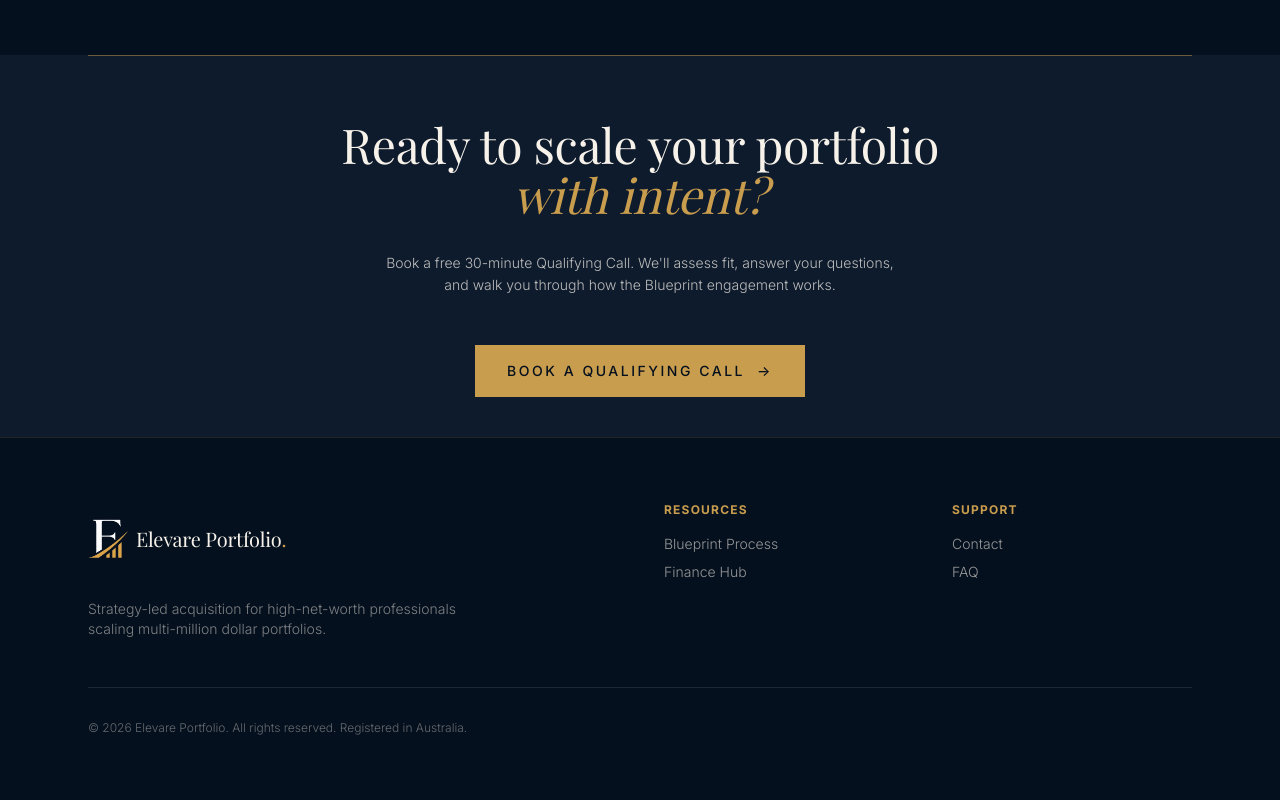
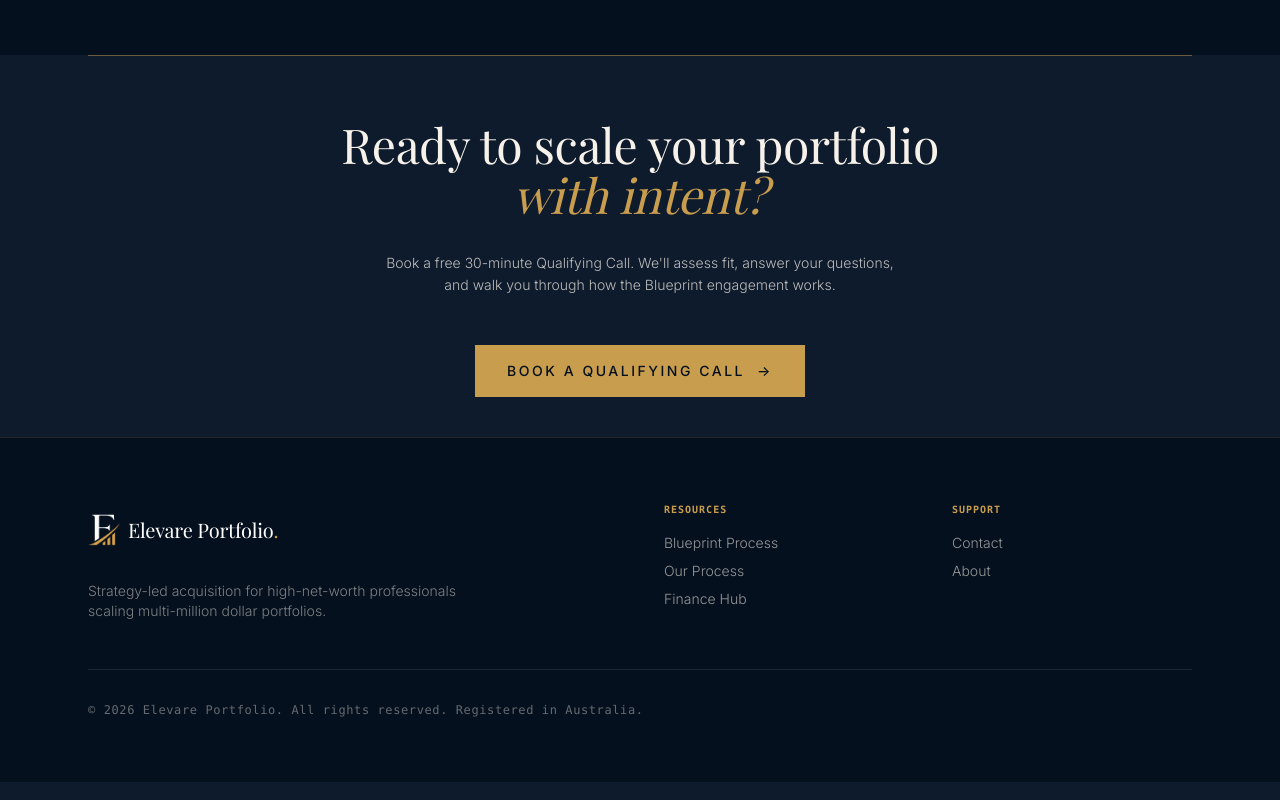
Before and after one commit to ajayappinop/Elevare-Portfolio-1, a React (Vite) app: page / in a window 1280 px wide. Shown: the part 5876-6676 px from the top of the page. Built offline with nearby package versions, Linux system fonts and the light colour scheme; a web font is replaced by a local one.

Commit message:
new update

```diff
--- a/package.json
+++ b/package.json
@@ -7,7 +7,7 @@
     "node": ">=20.0.0"
   },
   "scripts": {
-    "dev": "vite dev --host 0.0.0.0 --port 3000",
+    "dev": "vite dev --host 0.0.0.0 --port 3002 --strictPort",
     "install:ci": "npm ci --prefer-offline --no-audit --no-fund",
     "rebuild:native": "node scripts/rebuild-native-deps.mjs",
     "build": "node --max-old-space-size=4096 ./node_modules/vite/bin/vite.js build",
--- /dev/null
+++ b/src/components/SiteFooter.tsx
@@ -0,0 +1,76 @@
+import { Link } from "@tanstack/react-router";
+
+const logo = "/assets/logo.png";
+
+export function SiteFooter() {
+  return (
+    <footer className="border-t border-[var(--gold)]/15 py-16 bg-[var(--navy-deep)] relative z-10">
+      <div className="mx-auto max-w-6xl px-6">
+        <div className="grid grid-cols-1 md:grid-cols-4 gap-12 mb-12">
+          <div className="md:col-span-2 space-y-6">
+            <Link to="/" className="font-serif text-xl text-white flex items-center gap-2">
+              <img src={logo} alt="Elevare logo" className="w-[32px] h-[55px] object-contain" />
+              <span>
+                Elevare Portfolio<span className="text-[var(--gold)]">.</span>
+              </span>
+            </Link>
+            <p className="text-sm text-[var(--cream)]/50 max-w-sm font-light">
+              Strategy-led acquisition for high-net-worth professionals scaling multi-million dollar
+              portfolios.
+            </p>
+          </div>
+
+          <div>
+            <h4 className="text-[var(--gold)] uppercase tracking-widest text-[10px] font-bold mb-4 font-mono">
+              Resources
+            </h4>
+            <ul className="space-y-2 text-sm text-[var(--cream)]/60 font-light">
+              <li>
+                <Link to="/blueprint" className="hover:text-white transition-colors">
+                  Blueprint Process
+                </Link>
+              </li>
+              <li>
+                <Link to="/process" className="hover:text-white transition-colors">
+                  Our Process
+                </Link>
+              </li>
+              <li>
+                <a
+                  href="https://mortgageonly.com.au"
+                  className="hover:text-white transition-colors"
+                  referrerPolicy="no-referrer"
+                >
+                  Finance Hub
+                </a>
+              </li>
+            </ul>
+          </div>
+
+          <div>
+            <h4 className="text-[var(--gold)] uppercase tracking-widest text-[10px] font-bold mb-4 font-mono">
+              Support
+            </h4>
+            <ul className="space-y-2 text-sm text-[var(--cream)]/60 font-light">
+              <li>
+                <Link to="/booking" className="hover:text-white transition-colors">
+                  Contact
+                </Link>
+              </li>
+              <li>
+                <Link to="/about" className="hover:text-white transition-colors">
+                  About
+                </Link>
+              </li>
+            </ul>
+          </div>
+        </div>
+
+        <div className="pt-8 border-t border-[var(--cream)]/10 text-center md:text-left text-xs text-[var(--cream)]/40 font-mono tracking-wider">
+          © {new Date().getFullYear()} Elevare Portfolio. All rights reserved. Registered in
+          Australia.
+        </div>
+      </div>
+    </footer>
+  );
+}
--- a/src/routes/__root.tsx
+++ b/src/routes/__root.tsx
@@ -2,6 +2,7 @@ import { QueryClient, QueryClientProvider } from "@tanstack/react-query";
 import { Outlet, Link, createRootRouteWithContext, useRouter } from "@tanstack/react-router";
 import { useEffect, type ReactNode } from "react";
 
+import { SiteFooter } from "@/components/SiteFooter";
 import appCss from "../styles.css?url";
 import { reportLovableError } from "../lib/lovable-error-reporting";
 
@@ -76,7 +77,10 @@ function RootComponent() {
 
   return (
     <QueryClientProvider client={queryClient}>
-      <Outlet />
+      <div className="flex min-h-screen flex-col bg-[var(--navy)]">
+        <Outlet />
+        <SiteFooter />
+      </div>
     </QueryClientProvider>
   );
 }
--- a/src/routes/about.tsx
+++ b/src/routes/about.tsx
@@ -14,7 +14,6 @@ import {
 
 const founderImg = "/assets/founder-portrait.png";
 const property1 = "/assets/property-1.png";
-const logo = "/assets/logo.png";
 
 export const Route = createFileRoute("/about")({
   head: () => ({
@@ -618,69 +617,6 @@ function AboutPage() {
         </div>
       </section>
 
-      {/* REUSED COMPLIANT FOOTER */}
-      <footer className="border-t border-[var(--gold)]/15 py-16 bg-[var(--navy-deep)] relative z-10">
-        <div className="mx-auto max-w-6xl px-6">
-          <div className="grid grid-cols-1 md:grid-cols-4 gap-12 mb-12">
-            <div className="md:col-span-2 space-y-6">
-              <Link to="/" className="font-serif text-xl text-white flex items-center gap-2">
-                <img src={logo} alt="Elevare logo" className="w-[32px] h-[55px] object-contain" />
-                <span>
-                  Elevare Portfolio<span className="text-[var(--gold)]">.</span>
-                </span>
-              </Link>
-              <p className="text-sm text-[var(--cream)]/50 max-w-sm font-light">
-                Strategy-led acquisition for high-net-worth professionals scaling multi-million
-                dollar portfolios.
-              </p>
-            </div>
-
-            <div>
-              <h4 className="text-[var(--gold)] uppercase tracking-widest text-[10px] font-bold mb-4 font-mono">
-                Resources
-              </h4>
-              <ul className="space-y-2 text-sm text-[var(--cream)]/60 font-light">
-                <li>
-                  <Link to="/blueprint" className="hover:text-white transition-colors">
-                    Blueprint Process
-                  </Link>
-                </li>
-                <li>
-                  <a
-                    href="https://mortgageonly.com.au"
-                    className="hover:text-white transition-colors"
-                  >
-                    Finance Hub
-                  </a>
-                </li>
-              </ul>
-            </div>
-
-            <div>
-              <h4 className="text-[var(--gold)] uppercase tracking-widest text-[10px] font-bold mb-4 font-mono">
-                Support
-              </h4>
-              <ul className="space-y-2 text-sm text-[var(--cream)]/60 font-light">
-                <li>
-                  <Link to="/about" hash="booking" className="hover:text-white transition-colors">
-                    Contact
-                  </Link>
-                </li>
-                <li>
-                  <Link to="/" className="hover:text-white transition-colors">
-                    FAQ
-                  </Link>
-                </li>
-              </ul>
-            </div>
-          </div>
-
-          <div className="pt-8 border-t border-[var(--cream)]/10 text-center md:text-left text-xs text-[var(--cream)]/40 font-mono tracking-wider">
-            © {new Date().getFullYear()} Elevare Portfolio. All rights reserved. Registered in
-            Australia.
-          </div>
-        </div>
-      </footer>
     </main>
   );
 }
--- a/src/routes/blueprint.tsx
+++ b/src/routes/blueprint.tsx
@@ -919,12 +919,6 @@ function BlueprintPage() {
         </div>
       </section>
 
-      {/* FOOTER */}
-      <footer className="border-t border-[var(--gold)]/15 py-12 bg-[var(--navy-deep)]">
-        <div className="mx-auto max-w-6xl px-6 text-center text-xs text-[var(--cream)]/40 font-mono tracking-wider">
-          © {new Date().getFullYear()} Elevare Portfolio. Registered in Australia.
-        </div>
-      </footer>
     </main>
   );
 }
--- a/src/routes/index.tsx
+++ b/src/routes/index.tsx
@@ -866,65 +866,6 @@ function FooterCTA() {
   );
 }
 
-function SiteFooter() {
-  return (
-    <footer className="border-t border-[var(--gold)]/15 py-16 bg-[var(--navy-deep)]">
-      <div className="mx-auto max-w-6xl px-6">
-        {/* Top Area: Logo and Links */}
-        <div className="grid grid-cols-1 md:grid-cols-4 gap-12 mb-12">
-          {/* Logo/Name */}
-          <div className="md:col-span-2 space-y-6">
-            <div className="font-serif text-xl text-[var(--cream)] flex items-center gap-2">
-              <img src={logo} alt="Elevare logo" className="w-[40px] h-[73px] object-contain" />
-              <span>
-                Elevare Portfolio<span className="text-[var(--gold)]">.</span>
-              </span>
-            </div>
-            <p className="text-sm text-[var(--cream)]/50 max-w-sm">
-              Strategy-led acquisition for high-net-worth professionals scaling multi-million dollar
-              portfolios.
-            </p>
-          </div>
-
-          {/* Links */}
-          <div>
-            <h4 className="text-[var(--gold)] uppercase tracking-widest text-xs font-bold mb-4">
-              Resources
-            </h4>
-            <ul className="space-y-2 text-sm text-[var(--cream)]/60">
-              <li className="hover:text-[var(--cream)] transition-colors cursor-pointer">
-                Blueprint Process
-              </li>
-              <li className="hover:text-[var(--cream)] transition-colors cursor-pointer">
-                Finance Hub
-              </li>
-            </ul>
-          </div>
-
-          {/* Contact/Support */}
-          <div>
-            <h4 className="text-[var(--gold)] uppercase tracking-widest text-xs font-bold mb-4">
-              Support
-            </h4>
-            <ul className="space-y-2 text-sm text-[var(--cream)]/60">
-              <li className="hover:text-[var(--cream)] transition-colors cursor-pointer">
-                Contact
-              </li>
-              <li className="hover:text-[var(--cream)] transition-colors cursor-pointer">FAQ</li>
-            </ul>
-          </div>
-        </div>
-
-        {/* Bottom Area: Copyright */}
-        <div className="pt-8 border-t border-[var(--cream)]/10 text-center md:text-left text-xs text-[var(--cream)]/40">
-          © {new Date().getFullYear()} Elevare Portfolio. All rights reserved. Registered in
-          Australia.
-        </div>
-      </div>
-    </footer>
-  );
-}
-
 function MarqueeStrip() {
   const items = [
     "Strategy-led",
@@ -972,7 +913,6 @@ function Index() {
       <Ecosystem />
       <Founder />
       <FooterCTA />
-      <SiteFooter />
     </main>
   );
 }
--- a/vite.config.ts
+++ b/vite.config.ts
@@ -14,7 +14,8 @@ export default defineConfig(() => {
     },
     server: {
       host: "0.0.0.0",
-      port: 3000,
+      port: 3002,
+      strictPort: true,
     },
     build: {
       sourcemap: false,
```
